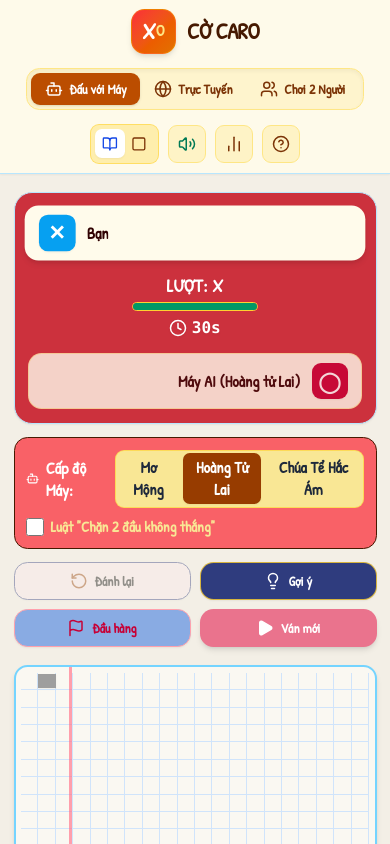
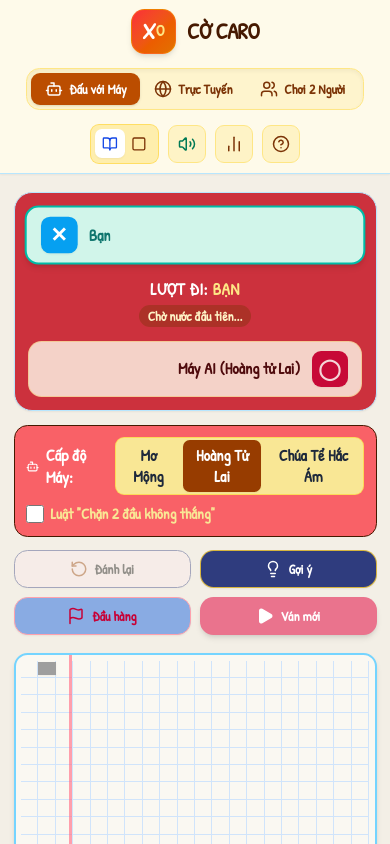
Before and after one commit to cuongngovuihocai/Caro, a React (Vite) app: page / in a window 390 px wide. Shown: the top 844 px of the page. Built offline with nearby package versions, Linux system fonts and the light colour scheme; grey boxes are pictures that could not be loaded; a web font is replaced by a local one.

Commit message:
Update Controls.tsx

```diff
--- a/src/components/Controls.tsx
+++ b/src/components/Controls.tsx
@@ -1,6 +1,6 @@
 import React from 'react';
 import { GameMode, PlayerSymbol, AIDifficulty } from '../types';
-import { RotateCcw, Lightbulb, Flag, Play, Bot, User, Clock, ShieldAlert } from 'lucide-react';
+import { RotateCcw, Lightbulb, Flag, Play, Bot, Clock, Check, X } from 'lucide-react';
 
 interface ControlsProps {
   mode: GameMode;
@@ -17,6 +17,7 @@ interface ControlsProps {
   onHint: () => void;
   onSurrender: () => void;
   onRestart: () => void;
+  onDeclineRematch?: () => void;
   canUndo: boolean;
   gameStatus: 'waiting' | 'playing' | 'ended';
   winner: PlayerSymbol | 'DRAW' | null;
@@ -25,6 +26,8 @@ interface ControlsProps {
   isSpectator?: boolean;
   rematchRequestedByMe?: boolean;
   rematchRequestedByOpponent?: boolean;
+  hasStartedMoves?: boolean;
+  surrenderBy?: PlayerSymbol | null;
 }
 
 export const Controls: React.FC<ControlsProps> = ({
@@ -42,6 +45,7 @@ export const Controls: React.FC<ControlsProps> = ({
   onHint,
   onSurrender,
   onRestart,
+  onDeclineRematch,
   canUndo,
   gameStatus,
   winner,
@@ -50,9 +54,15 @@ export const Controls: React.FC<ControlsProps> = ({
   isSpectator = false,
   rematchRequestedByMe = false,
   rematchRequestedByOpponent = false,
+  hasStartedMoves = true,
+  surrenderBy,
 }) => {
   // Timer bar percentage
   const timerPercent = turnTimeLeft !== null && maxTurnTime > 0 ? (turnTimeLeft / maxTurnTime) * 100 : 100;
+  const currentTurnName = currentTurn === 'X' ? p1Name : p2Name;
+
+  const isXTurn = currentTurn === 'X' && gameStatus === 'playing';
+  const isOTurn = currentTurn === 'O' && gameStatus === 'playing';
 
   return (
     <div className="w-full max-w-2xl mx-auto flex flex-col gap-3 my-2 select-none">
@@ -64,11 +74,11 @@ export const Controls: React.FC<ControlsProps> = ({
         {/* Player X Info */}
         <div
           className={`flex items-center gap-2.5 px-3 py-2 rounded-xl transition-all w-full sm:w-auto ${
-            currentTurn === 'X' && gameStatus === 'playing'
-              ? 'text-white shadow-md font-bold scale-102'
-              : 'text-amber-900 border border-amber-200/60 opacity-80'
+            isXTurn
+              ? 'border-2 border-teal-500 shadow-md font-bold scale-102'
+              : 'border border-amber-200/60 opacity-80'
           }`}
-          style={{ backgroundColor: '#FFFBEB' }}
+          style={{ backgroundColor: isXTurn ? '#D1F5EA' : '#FFFBEB' }}
         >
           <div
             className="w-8 h-8 rounded-lg text-white font-extrabold flex items-center justify-center text-lg shadow-xs"
@@ -77,7 +87,10 @@ export const Controls: React.FC<ControlsProps> = ({
             ✕
           </div>
           <div className="flex flex-col">
-            <span className="text-sm font-bold truncate max-w-[140px]" style={{ color: '#300202', fontSize: '16px' }}>
+            <span
+              className="text-sm font-bold truncate max-w-[140px]"
+              style={{ color: isXTurn ? '#0f766e' : '#300202', fontSize: '16px' }}
+            >
               {p1Name}
             </span>
           </div>
@@ -89,12 +102,18 @@ export const Controls: React.FC<ControlsProps> = ({
             <div className="flex flex-col items-center gap-1">
               <span
                 className="text-xs font-bold uppercase tracking-wide flex items-center gap-1"
-                style={{ color: '#ffffff', fontSize: '18px' }}
+                style={{ color: '#ffffff', fontSize: '17px' }}
               >
-                Lượt: <span className={currentTurn === 'X' ? 'font-extrabold' : 'font-extrabold'} style={{ color: '#ffffff' }}>{currentTurn}</span>
+                Lượt đi: <span className="font-extrabold text-amber-200">{currentTurnName}</span>
               </span>
 
               {/* Turn Time Bar */}
+              {!hasStartedMoves ? (
+                <span className="text-xs font-bold text-amber-100 bg-amber-900/40 px-2 py-0.5 rounded-full">
+                  Chờ nước đầu tiên...
+                </span>
+              ) : (
+                <>
                   {turnTimeLeft !== null && maxTurnTime > 0 && (
                     <div
                       className="w-28 sm:w-36 h-2 rounded-full overflow-hidden border border-amber-300"
@@ -116,10 +135,18 @@ export const Controls: React.FC<ControlsProps> = ({
                       <Clock className="w-4 h-4 text-white" /> {turnTimeLeft}s
                     </span>
                   )}
+                </>
+              )}
             </div>
           ) : winner ? (
-            <span className="text-sm font-extrabold text-emerald-800 bg-emerald-100 px-3 py-1 rounded-full border border-emerald-300 animate-bounce">
-              {winner === 'DRAW' ? 'Hòa cờ!' : `Thắng: ${winner}`}
+            <span className="text-sm font-extrabold text-emerald-800 bg-emerald-100 px-3 py-1 rounded-full border border-emerald-300 animate-bounce text-center max-w-xs">
+              {surrenderBy
+                ? `${surrenderBy === 'X' ? p1Name : p2Name} đã đầu hàng. Chiến thắng thuộc về ${
+                    surrenderBy === 'X' ? p2Name : p1Name
+                  }`
+                : winner === 'DRAW'
+                ? 'Hòa cờ!'
+                : `Chúc mừng ${winner === 'X' ? p1Name : p2Name} đã thắng ván cờ.`}
             </span>
           ) : (
             <span className="text-xs font-bold text-amber-800 bg-amber-200/60 px-2.5 py-1 rounded-full">
@@ -131,13 +158,17 @@ export const Controls: React.FC<ControlsProps> = ({
         {/* Player O Info */}
         <div
           className={`flex items-center gap-2.5 px-3 py-2 rounded-xl transition-all w-full sm:w-auto justify-end ${
-            currentTurn === 'O' && gameStatus === 'playing'
-              ? 'bg-rose-600 text-white shadow-md font-bold scale-102'
-              : 'bg-amber-50 text-amber-900 border border-amber-200/60 opacity-80'
+            isOTurn
+              ? 'border-2 border-teal-500 shadow-md font-bold scale-102'
+              : 'border border-amber-200/60 opacity-80'
           }`}
+          style={{ backgroundColor: isOTurn ? '#D1F5EA' : '#FFFBEB' }}
         >
           <div className="flex flex-col text-right">
-            <span className="text-sm font-bold truncate max-w-[140px]" style={{ color: '#300202', fontSize: '16px' }}>
+            <span
+              className="text-sm font-bold truncate max-w-[140px]"
+              style={{ color: isOTurn ? '#0f766e' : '#300202', fontSize: '16px' }}
+            >
               {mode === 'vs-ai' ? (isAiThinking ? 'Máy AI (Đang nghĩ...)' : p2Name) : p2Name}
             </span>
           </div>
@@ -233,24 +264,41 @@ export const Controls: React.FC<ControlsProps> = ({
           <span style={{ color: '#C70036' }}>Đầu hàng</span>
         </button>
 
-        {/* New Game */}
+        {/* New Game / Rematch buttons */}
+        {rematchRequestedByOpponent ? (
+          <div className="flex items-center gap-1">
+            <button
+              onClick={onRestart}
+              style={{ backgroundColor: '#10B981' }}
+              className="flex-1 flex items-center justify-center gap-1 py-2 px-2 rounded-xl text-white font-bold shadow-md hover:bg-emerald-600 transition-all cursor-pointer text-xs sm:text-sm animate-bounce"
+              title="Chấp nhận Ván mới"
+            >
+              <Check className="w-4 h-4" />
+              <span>Chấp nhận</span>
+            </button>
+            <button
+              onClick={onDeclineRematch}
+              style={{ backgroundColor: '#EF4444' }}
+              className="flex-1 flex items-center justify-center gap-1 py-2 px-2 rounded-xl text-white font-bold shadow-md hover:bg-rose-600 transition-all cursor-pointer text-xs sm:text-sm"
+              title="Từ chối Ván mới"
+            >
+              <X className="w-4 h-4" />
+              <span>Từ chối</span>
+            </button>
+          </div>
+        ) : (
           <button
             onClick={onRestart}
             disabled={isSpectator || rematchRequestedByMe}
-          style={{ backgroundColor: rematchRequestedByOpponent ? '#10B981' : '#EA738D' }}
-          className={`flex items-center justify-center gap-1.5 py-2 px-3 rounded-xl hover:bg-amber-800 text-white font-bold shadow-md transition-all cursor-pointer text-xs sm:text-sm disabled:opacity-50 disabled:cursor-not-allowed ${
-            rematchRequestedByOpponent ? 'animate-bounce' : ''
-          }`}
+            style={{ backgroundColor: '#EA738D' }}
+            className="flex items-center justify-center gap-1.5 py-2 px-3 rounded-xl hover:bg-amber-800 text-white font-bold shadow-md transition-all cursor-pointer text-xs sm:text-sm disabled:opacity-50 disabled:cursor-not-allowed"
           >
             <Play className="w-4 h-4 fill-white" />
             <span style={{ color: '#ffffff' }}>
-            {rematchRequestedByMe
-              ? 'Đang chờ đối thủ... (1/2)'
-              : rematchRequestedByOpponent
-              ? 'Chấp nhận Ván mới (1/2)'
-              : 'Ván mới'}
+              {rematchRequestedByMe ? 'Đang chờ đối thủ... (1/2)' : 'Ván mới'}
             </span>
           </button>
+        )}
       </div>
     </div>
   );
```
Lines whose indentation alone changed are shown as unchanged.
